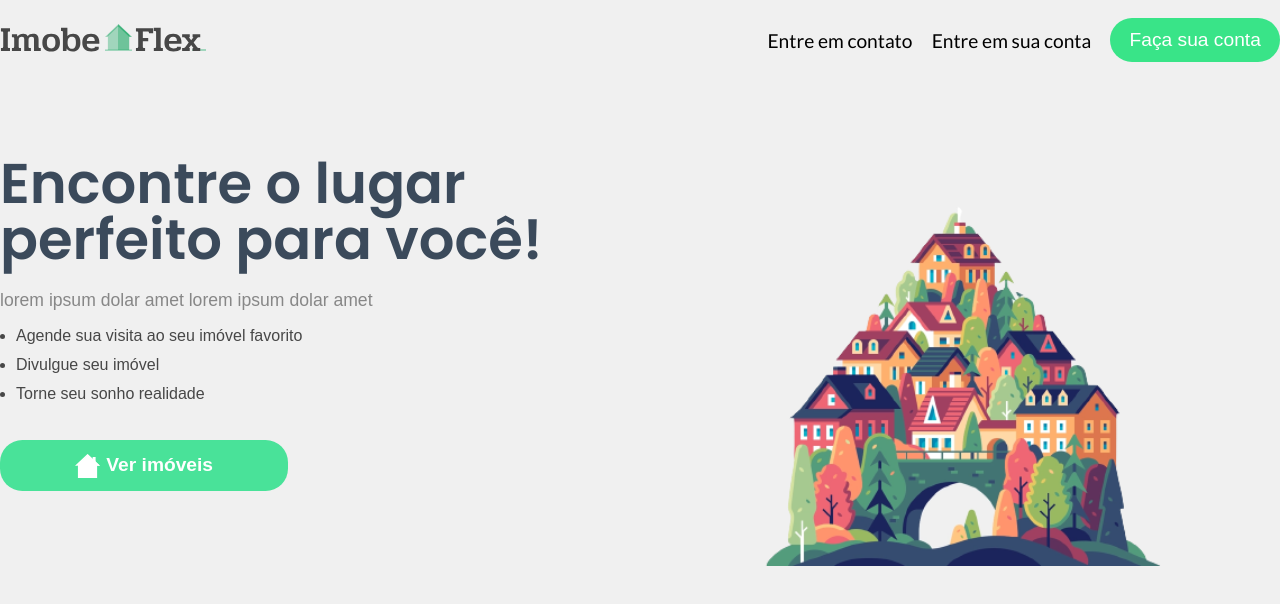
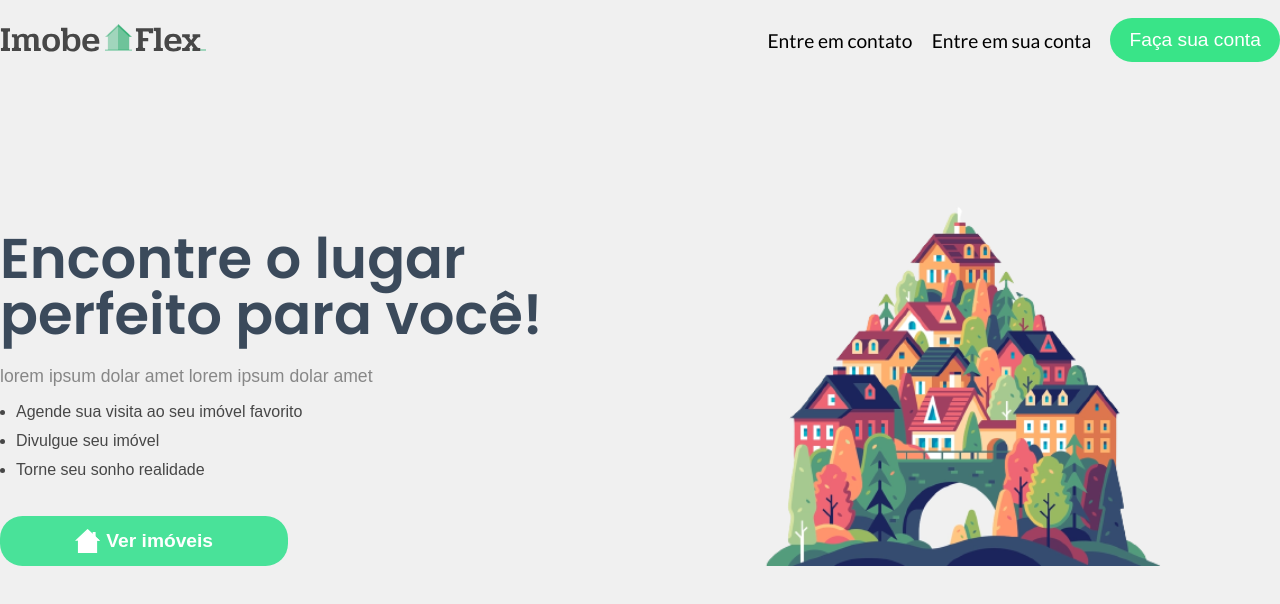
Before and after one commit to Imobiliaria-sprints/Imobe, a Next.js app in the folder frontend_imobe/: page / in a window 1280 px wide. Shown: the top 604 px of the page. Built offline with nearby package versions, Linux system fonts and the light colour scheme.

Commit message:
Started home page

```diff
--- a/frontend_imobe/src/styles/pages/home.module.scss
+++ b/frontend_imobe/src/styles/pages/home.module.scss
@@ -15,7 +15,7 @@
 
     display: flex;
     flex-direction: column;
-    justify-content: center;
+    justify-content: flex-end;
 
     > h1 {
       font-size: 3.5rem;
@@ -58,9 +58,14 @@
       display: flex;
       align-items: center;
       justify-content: center;
+      transition: filter 0.2s;
       border-radius: 1.4rem;
       > img {
         margin-right: 0.4rem;
+      }
+
+      &:hover {
+        filter: brightness(0.9);
       }
     }
   }
```
